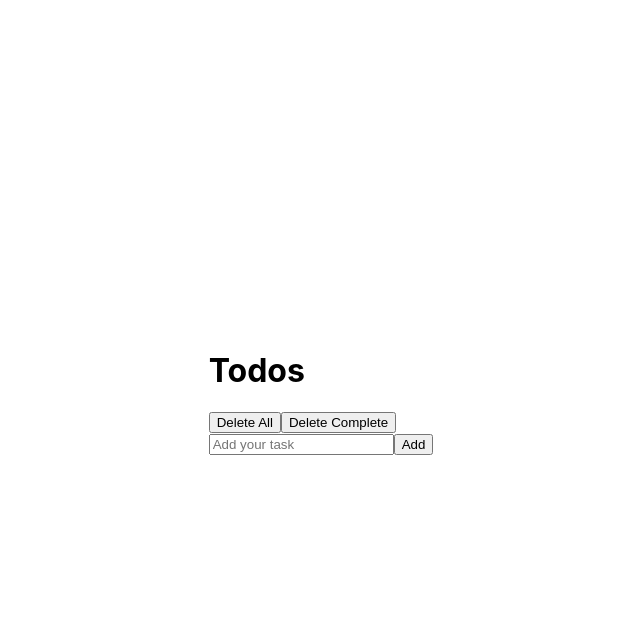
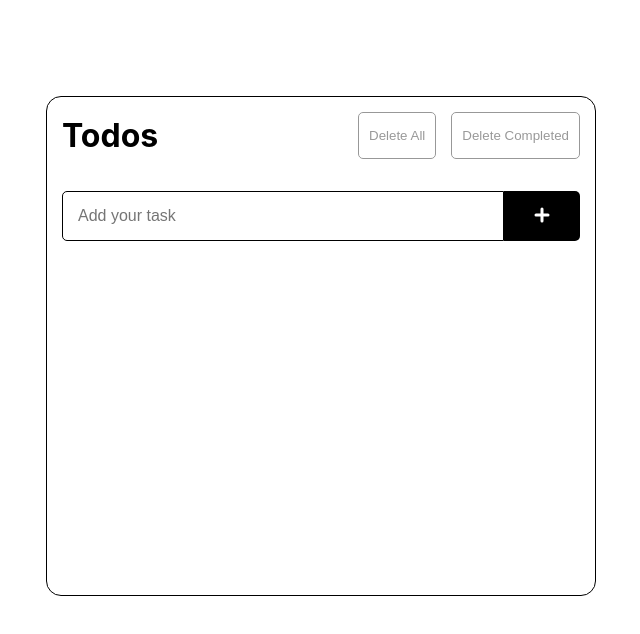
Before and after one commit to ratigumashvili/ol-academy-advanced-js-homeworks, a React (Create React App) app in the folder meeting-10/homework-1/ol-academy-react-todo/: page / in a window 1280 px wide. Shown: the top 634 px of the page, without its empty margins (319-959 px from the left). Built offline with nearby package versions, Linux system fonts and the light colour scheme.

Commit message:
Added: small fixed, css & icons,

```diff
--- a/meeting-10/homework-1/ol-academy-react-todo/package.json
+++ b/meeting-10/homework-1/ol-academy-react-todo/package.json
@@ -8,6 +8,7 @@
     "@testing-library/user-event": "^13.5.0",
     "react": "^18.2.0",
     "react-dom": "^18.2.0",
+    "react-icons": "^4.6.0",
     "react-scripts": "5.0.1",
     "web-vitals": "^2.1.4"
   },
--- /dev/null
+++ b/meeting-10/homework-1/ol-academy-react-todo/src/components/ErrorNotification.jsx
@@ -0,0 +1,15 @@
+import React from "react";
+import { HiOutlineExclamation } from "react-icons/hi";
+
+class ErrorNotification extends React.Component {
+  render() {
+    const { errorMsg } = this.props;
+    return (
+      <div className="error">
+        <HiOutlineExclamation className="icon" /> {errorMsg}
+      </div>
+    );
+  }
+}
+
+export default ErrorNotification;
--- a/meeting-10/homework-1/ol-academy-react-todo/src/components/Form.jsx
+++ b/meeting-10/homework-1/ol-academy-react-todo/src/components/Form.jsx
@@ -1,17 +1,20 @@
 import React from "react";
+import { HiPlusSm } from "react-icons/hi";
 
 class Form extends React.Component {
   render() {
     const { addTodo, todo, handleChangeInput } = this.props;
     return (
-      <form onSubmit={addTodo}>
+      <form onSubmit={addTodo} className="add-form">
         <input
           type="text"
           placeholder="Add your task"
           value={todo}
           onChange={handleChangeInput}
         />
-        <button type="submit">Add</button>
+        <button type="submit" title="Add item">
+          <HiPlusSm size={30} />
+        </button>
       </form>
     );
   }
--- a/meeting-10/homework-1/ol-academy-react-todo/src/components/Header.jsx
+++ b/meeting-10/homework-1/ol-academy-react-todo/src/components/Header.jsx
@@ -2,11 +2,27 @@ import React from "react";
 
 class Header extends React.Component {
   render() {
-    const { deleteAll, deleteComplete } = this.props;
+    const { deleteAll, deleteComplete, todos } = this.props;
+    const completed = todos.filter((item) => item.isComplete === true);
     return (
-      <div>
-        <button onClick={deleteAll}>Delete All</button>
-        <button onClick={deleteComplete}>Delete Complete</button>
+      <div className="header">
+        <h1>{this.props.title}</h1>
+        <div className="header-controls">
+          <button
+            disabled={todos.length !== 0 ? false : true}
+            onClick={deleteAll}
+            title="Delete all items"
+          >
+            Delete All
+          </button>
+          <button
+            disabled={completed.length !== 0 ? false : true}
+            onClick={deleteComplete}
+            title="Delete completed items"
+          >
+            Delete Completed
+          </button>
+        </div>
       </div>
     );
   }
--- a/meeting-10/homework-1/ol-academy-react-todo/src/components/Index.js
+++ b/meeting-10/homework-1/ol-academy-react-todo/src/components/Index.js
@@ -1,3 +1,4 @@
 export { default as Header } from "./Header";
 export { default as TodoItem } from "./TodoItem";
 export { default as Form } from "./Form";
+export { default as ErrorNotification } from "./ErrorNotification";
--- a/meeting-10/homework-1/ol-academy-react-todo/src/components/TodoItem.jsx
+++ b/meeting-10/homework-1/ol-academy-react-todo/src/components/TodoItem.jsx
@@ -1,4 +1,12 @@
 import React from "react";
+import {
+  HiChevronDown,
+  HiChevronUp,
+  HiOutlinePencilAlt,
+  HiOutlineTrash,
+  HiPlusCircle,
+  HiCheckCircle,
+} from "react-icons/hi";
 
 class TodoItem extends React.Component {
   render() {
@@ -15,19 +23,42 @@ class TodoItem extends React.Component {
 
     return (
       <>
-        <li>
-          <div>
-            <input type="checkbox" onChange={() => handleComplete(item.id)} />{" "}
+        <li className="todo-list-item__item">
+          <div className="list-item">
+            <label htmlFor={item.id}>
+              {item.isComplete === true ? (
+                <HiCheckCircle className="complete-icon" />
+              ) : (
+                <HiPlusCircle className="complete-icon" />
+              )}
+            </label>
+            <input
+              type="checkbox"
+              id={item.id}
+              onChange={() => handleComplete(item.id)}
+              style={{ display: "none" }}
+            />
             <span className={`${item.isComplete === true && "mark"}`}>
               {item.title}
             </span>
             {showControls && (
-              <>
-                <button onClick={() => handleDelete(item.id)}>Delete</button>
-                <button onClick={() => handleOpenEditMenu(item)}>Edit</button>
-                <button onClick={() => handleMove(item.id, up)}>Up</button>
-                <button onClick={() => handleMove(item.id, down)}>Down</button>
-              </>
+              <div className="list-item__controls">
+                <button onClick={() => handleDelete(item.id)} title="Delete">
+                  <HiOutlineTrash size={18} />
+                </button>
+                <button onClick={() => handleOpenEditMenu(item)} title="Edit">
+                  <HiOutlinePencilAlt size={18} />
+                </button>
+                <button onClick={() => handleMove(item.id, up)} title="Move up">
+                  <HiChevronUp size={18} />
+                </button>
+                <button
+                  onClick={() => handleMove(item.id, down)}
+                  title="Move down"
+                >
+                  <HiChevronDown size={18} />
+                </button>
+              </div>
             )}
           </div>
         </li>
--- a/meeting-10/homework-1/ol-academy-react-todo/src/components/TodosComponent.jsx
+++ b/meeting-10/homework-1/ol-academy-react-todo/src/components/TodosComponent.jsx
@@ -1,5 +1,5 @@
 import React from "react";
-import { Form, TodoItem, Header } from "./Index";
+import { Form, TodoItem, Header, ErrorNotification } from "./Index";
 
 class TodosComponent extends React.Component {
   constructor(props) {
@@ -46,12 +46,12 @@ class TodosComponent extends React.Component {
       if (title.some((newTitle) => newTitle === todo)) {
         this.setState({
           errorContainer: true,
-          errorMsg: "Item's allready added, bro",
+          errorMsg: "Item with such title already registered",
         });
       } else if (todo.length === 0) {
         this.setState({
           errorContainer: true,
-          errorMsg: "You have to right down something, bro",
+          errorMsg: "Input field must not be empty",
         });
       } else {
         this.setState({
@@ -131,15 +131,19 @@ class TodosComponent extends React.Component {
 
     return (
       <>
-        <h1>Todos</h1>
-        <Header deleteAll={deleteAll} deleteComplete={deleteComplete} />
-        {errorContainer && <div>{errorMsg}</div>}
+        <Header
+          title="Todos"
+          deleteAll={deleteAll}
+          deleteComplete={deleteComplete}
+          todos={todos}
+        />
+        {errorContainer && <ErrorNotification errorMsg={errorMsg} />}
         <Form
           addTodo={addTodo}
           todo={todo}
           handleChangeInput={handleChangeInput}
         />
-        <ul>
+        <ul className="todo-list">
           {todos.map((item) => (
             <TodoItem
               key={item.id}
@@ -155,7 +159,7 @@ class TodosComponent extends React.Component {
           ))}
         </ul>
         {showEditMenu && (
-          <div>
+          <div className="edit-menu">
             <input
               type="text"
               value={editTitle}
--- a/meeting-10/homework-1/ol-academy-react-todo/src/index.css
+++ b/meeting-10/homework-1/ol-academy-react-todo/src/index.css
@@ -1,3 +1,9 @@
+* {
+  margin: 0;
+  padding: 0;
+  box-sizing: border-box;
+}
+
 body {
   margin: 0;
   font-family: -apple-system, BlinkMacSystemFont, "Segoe UI", "Roboto", "Oxygen",
@@ -8,16 +14,150 @@ body {
 
   width: 100vw;
   height: 100vh;
+  padding-top: 6rem;
+}
+
+.app {
+  width: 100%;
+  max-width: 550px;
+  min-height: 500px;
+  margin: 0 auto;
+  padding: 15px;
+  border: solid 1px black;
+  border-radius: 15px;
+}
+
+.error {
+  font-size: 1.3rem;
+  display: flex;
+  align-items: center;
+  justify-content: center;
+  padding: 15px;
+  border: dashed 1px black;
+}
+
+.error .icon {
+  margin-right: 15px;
+}
+
+.header {
+  display: flex;
+  align-items: center;
+  justify-content: space-between;
+  margin-bottom: 1rem;
+}
+
+.header-controls button {
+  border: unset;
+  background: unset;
+  margin-left: 15px;
+  padding: 15px 10px;
+  border: solid 1px black;
+  border-radius: 5px;
+  cursor: pointer;
+  transition: all 0.25s ease;
+}
+
+.header-controls button:hover {
+  background-color: black;
+  color: white;
+}
+
+.header-controls button:disabled {
+  background-color: inherit;
+  color: inherit;
+  cursor: not-allowed;
+  opacity: 0.4;
+}
+
+.add-form,
+.edit-menu {
+  margin: 2rem 0;
+  display: flex;
+  align-items: center;
+}
+
+.add-form input,
+.edit-menu input {
+  border: unset;
+  width: 100%;
+  height: 50px;
+  padding: 15px;
+  border-top-left-radius: 5px;
+  border-bottom-left-radius: 5px;
+  border: solid 1px black;
+  font-size: 1rem;
+}
+
+.add-form input:focus,
+.edit-menu input:focus {
+  outline: none;
+}
+
+.add-form button,
+.edit-menu button {
+  border: unset;
+  background: unset;
+  width: 90px;
+  height: 50px;
+  background-color: black;
+  border-top-right-radius: 5px;
+  border-bottom-right-radius: 5px;
+  color: white;
+  cursor: pointer;
+}
+
+.todo-list {
+  margin: 0;
+  padding: 0;
+  list-style: none;
+}
+
+.todo-list-item__item {
+  margin-bottom: 1rem;
+}
+.list-item {
+  width: 100%;
+  display: flex;
+  align-items: center;
+  gap: 15px;
+}
+
+.list-item label {
   display: flex;
   align-items: center;
   justify-content: center;
 }
 
-code {
-  font-family: source-code-pro, Menlo, Monaco, Consolas, "Courier New",
-    monospace;
+.list-item label:hover {
+  cursor: pointer;
+}
+
+.complete-icon {
+  width: 18px;
+  height: 18px;
 }
 
 .mark {
   text-decoration: line-through;
 }
+
+.list-item span {
+  flex: 1;
+  font-size: 1.2rem;
+}
+.list-item__controls button {
+  margin-left: 10px;
+  border: unset;
+  background: unset;
+  border: solid 1px black;
+  padding: 5px 8px;
+  border-radius: 5px;
+  transition: all 0.25s ease;
+}
+
+.list-item__controls button:hover {
+  cursor: pointer;
+  background-color: black;
+  color: white;
+}
```
Also changed, not shown: 1 other file (tests, documents, lock files or other folders).
